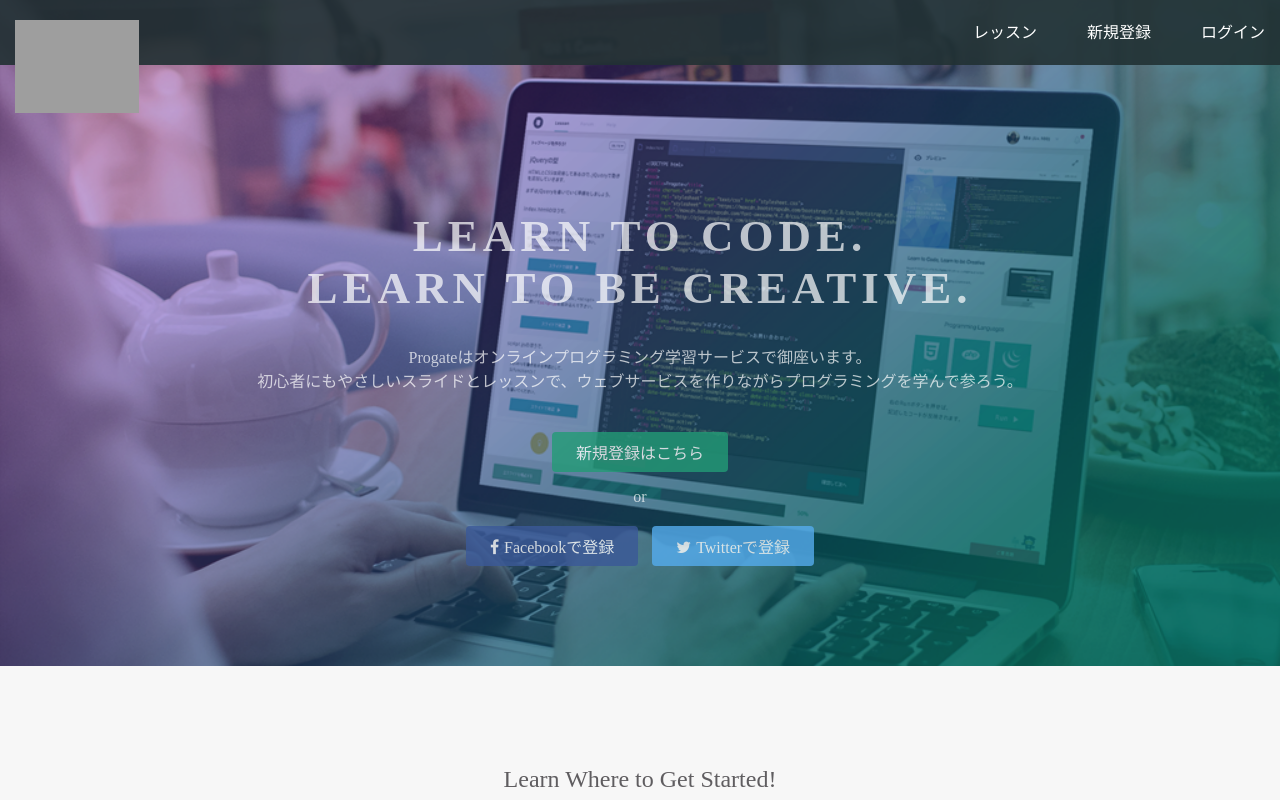
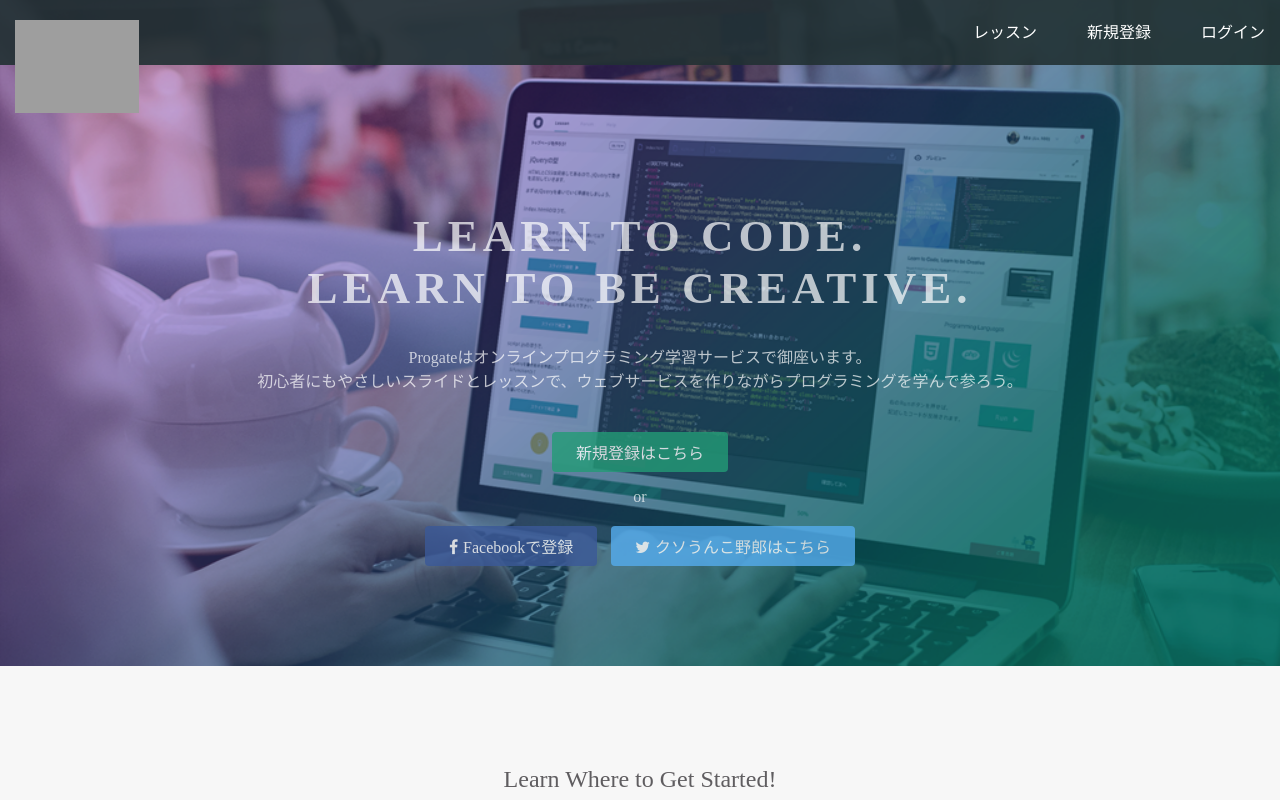
Before and after one commit to studygame01/studygame01.github.io, a plain HTML site: page index.html in a window 1280 px wide. Shown: the top 800 px of the page. Drawn offline with Linux system fonts and the light colour scheme; grey boxes are pictures that could not be loaded.

Commit message:
Update index.html

```diff
--- a/index.html
+++ b/index.html
@@ -29,7 +29,7 @@
         <a href="https://mobile.twitter.com/home" class="btn signup">新規登録はこちら</a>
         <p>or</p>
         <a href="#" class="btn facebook"><span class="fa fa-facebook"></span>Facebookで登録</a>
-        <a href="https://mobile.twitter.com/Y0u9k0i8Saburo" class="btn twitter"><span class="fa fa-twitter"></span>Twitterで登録</a>
+        <a href="https://mobile.twitter.com/Y0u9k0i8Saburo" class="btn twitter"><span class="fa fa-twitter"></span>クソうんこ野郎はこちら</a>
       </div>
     </div>
   </div>
```
